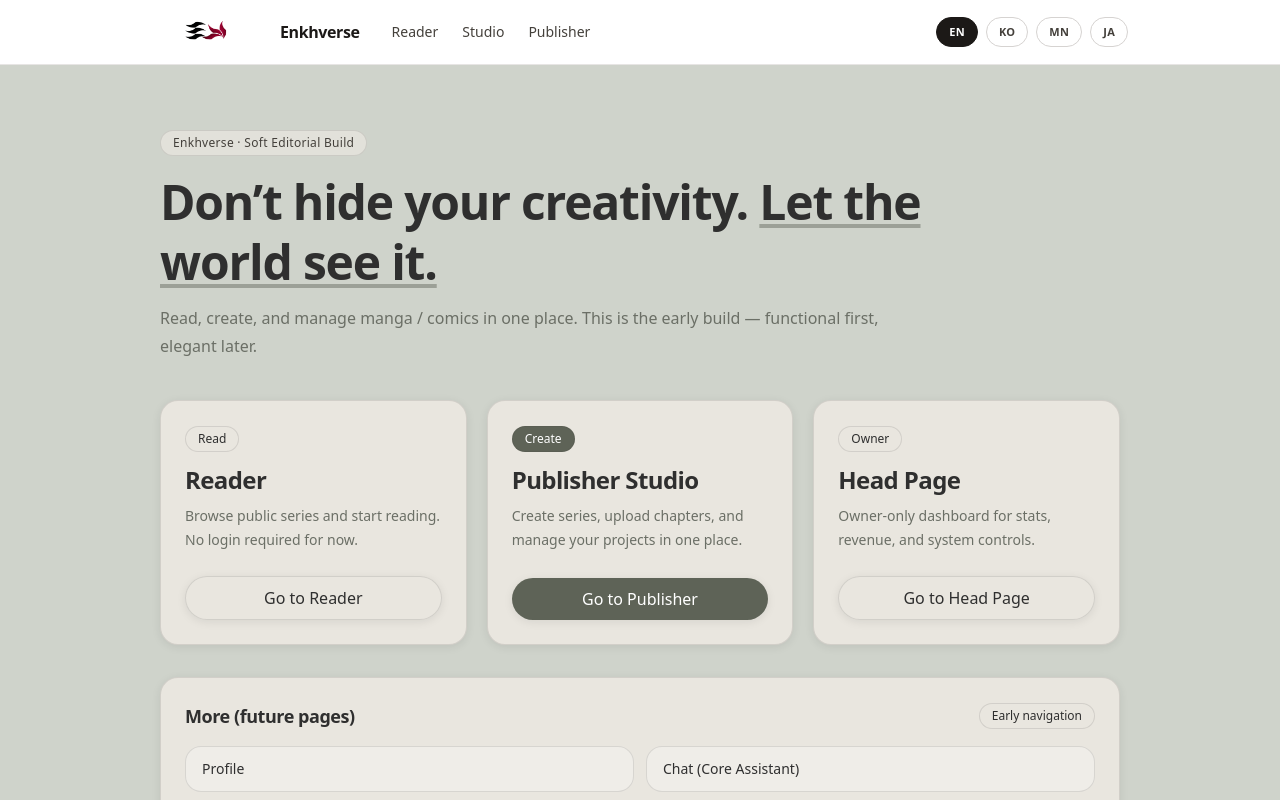
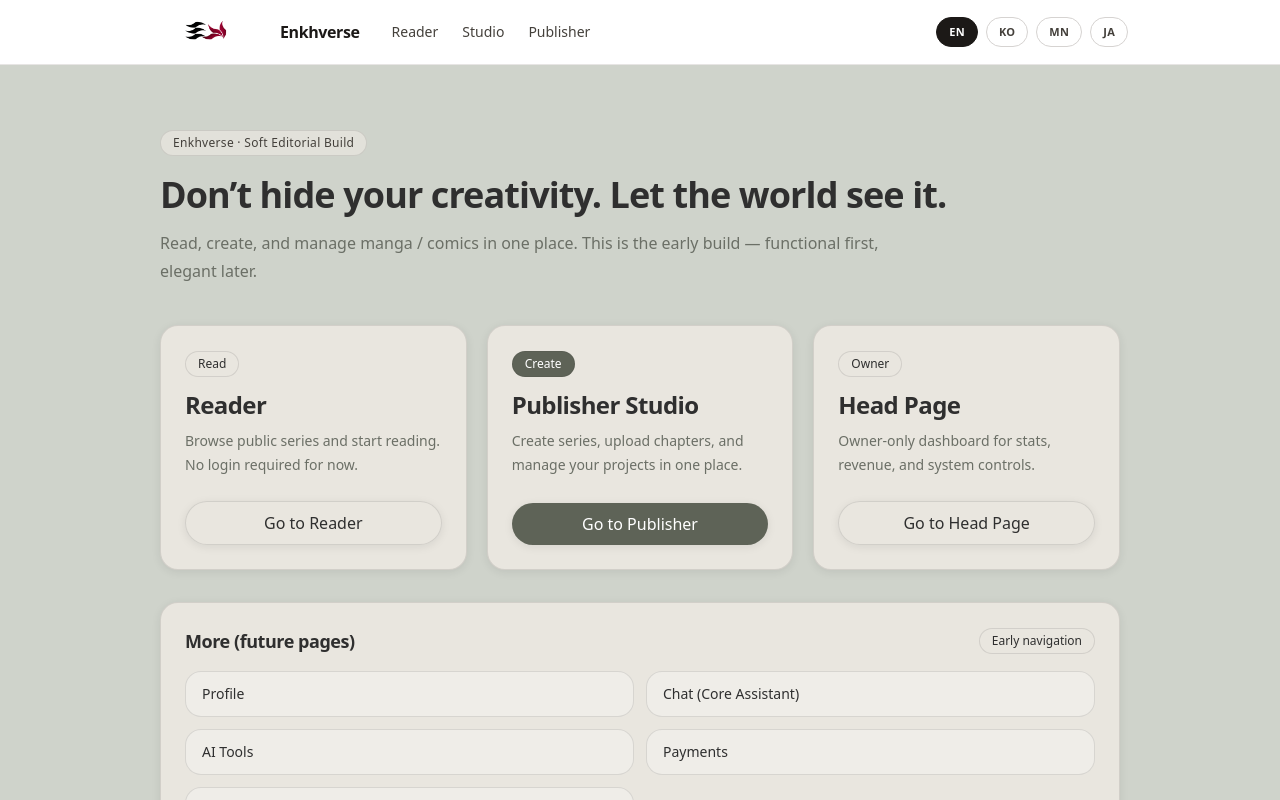
Before and after one commit to huslenmungun1-maker/project-future, a Next.js app: page /en in a window 1280 px wide. Shown: the top 800 px of the page. Built offline with nearby package versions, Linux system fonts and the light colour scheme.

Commit message:
update hero message

```diff
--- a/app/[locale]/page.tsx
+++ b/app/[locale]/page.tsx
@@ -25,11 +25,8 @@ export default async function LocaleHomePage({
           </div>
 
           <div className="space-y-3">
-           <h1 className="max-w-3xl text-4xl font-bold leading-tight tracking-tight md:text-5xl">
-  Don’t hide your creativity.{" "}
-  <span className="underline decoration-[rgba(94,99,87,0.45)] underline-offset-4">
-    Let the world see it.
-  </span>
+          <h1 className="max-w-4xl text-3xl font-bold leading-tight tracking-tight md:text-4xl">
+  Don’t hide your creativity. Let the world see it.
 </h1>
 
             <p
```
